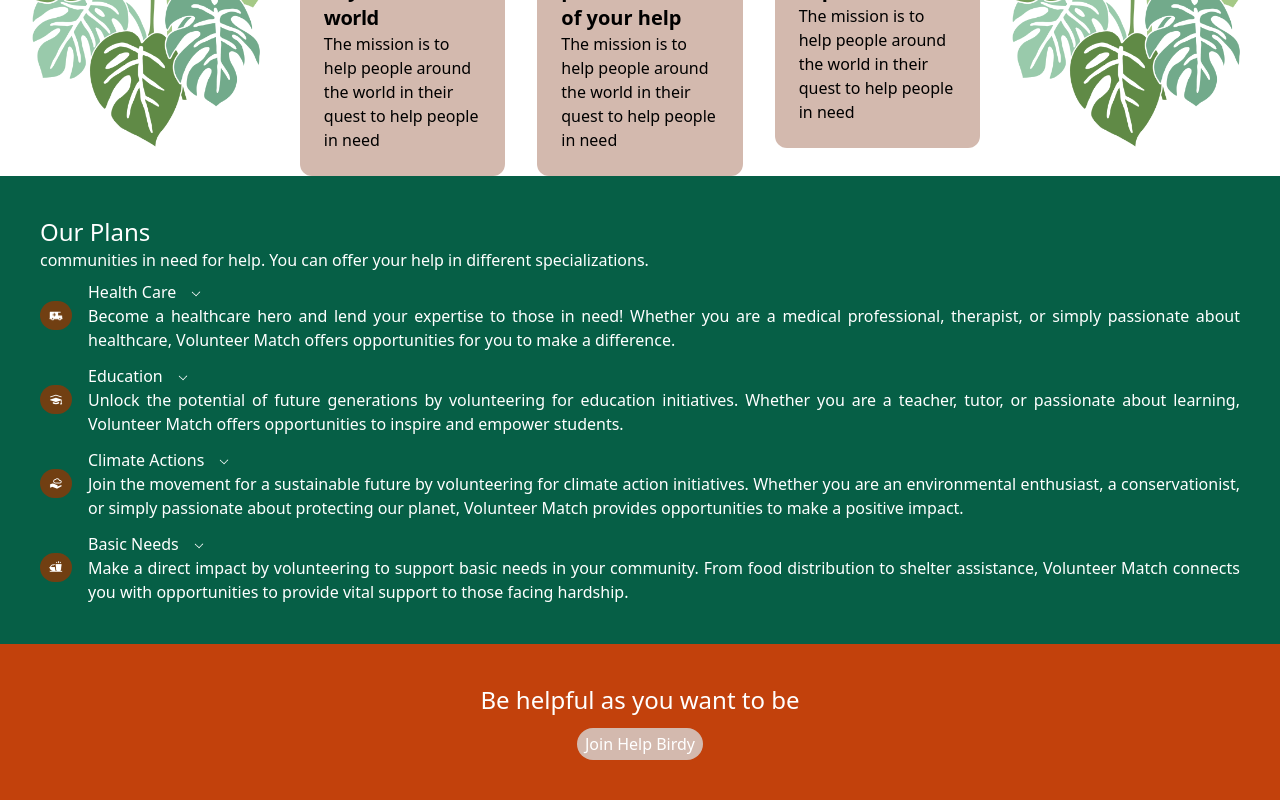
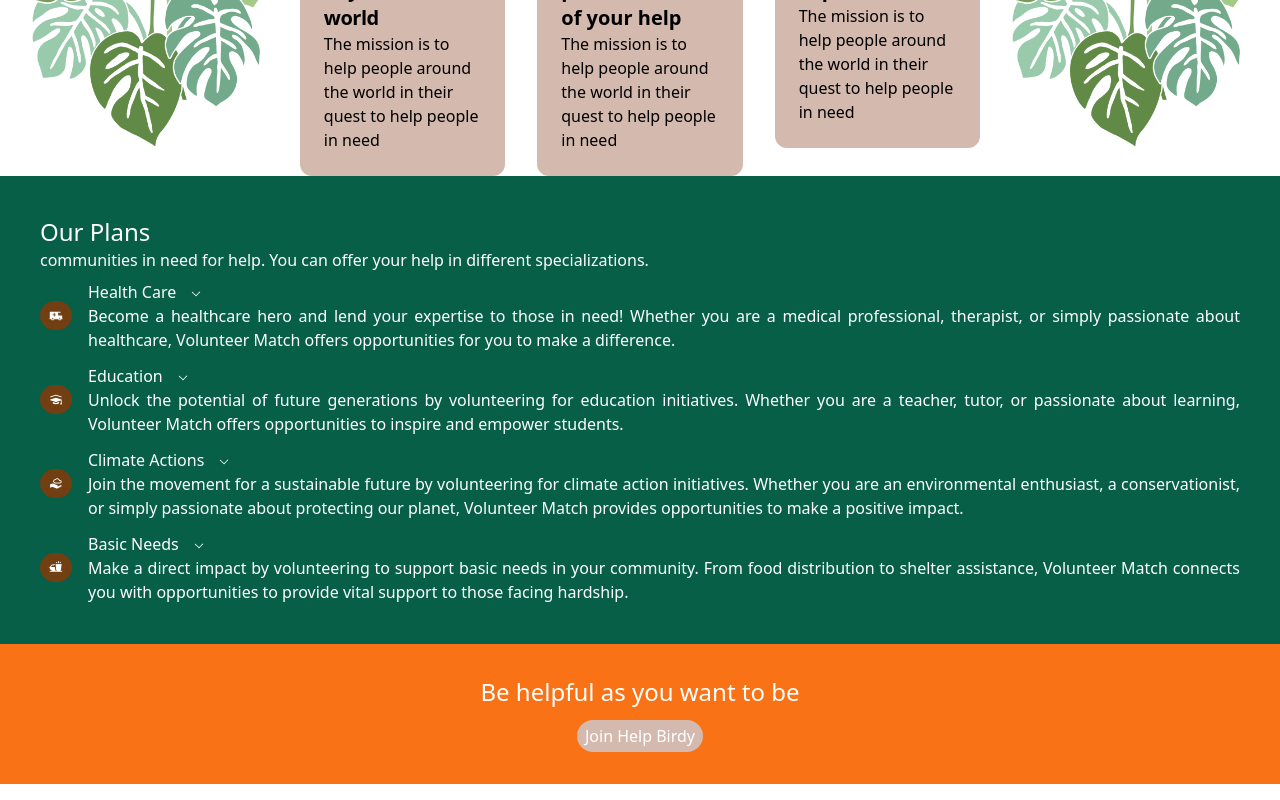
Before and after one commit to H-Asmaa/HelperBirdy, a React (Vite) app in the folder frontend/: page / in a window 1280 px wide. Shown: the part 713-1513 px from the top of the page. Built offline with nearby package versions, Linux system fonts and the light colour scheme.

Commit message:
modified help

```diff
--- a/frontend/src/components/Help.jsx
+++ b/frontend/src/components/Help.jsx
@@ -3,7 +3,7 @@ import Button from "./Button"
 
 const Help = () => {
   return (
-    <div className="bg-orange-700 text-white p-10">
+    <div className="bg-orange-500 text-white p-8">
       <div className="flex flex-col items-center justify-center">
         <h3 className="mb-3 text-lg lg:text-2xl">Be helpful as you want to be</h3>
         <a href="/donate">
```
